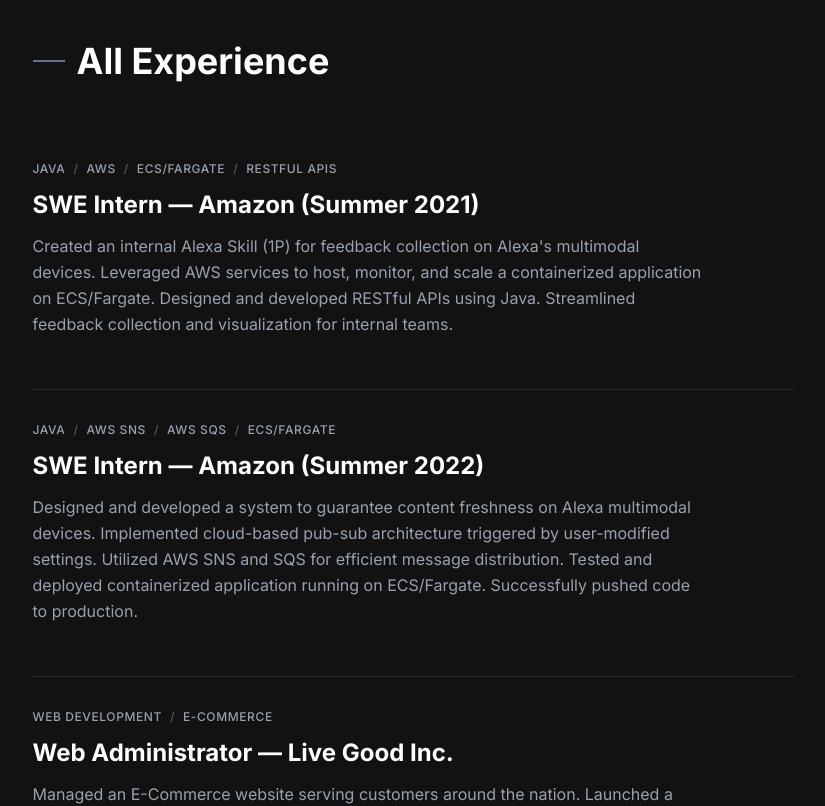
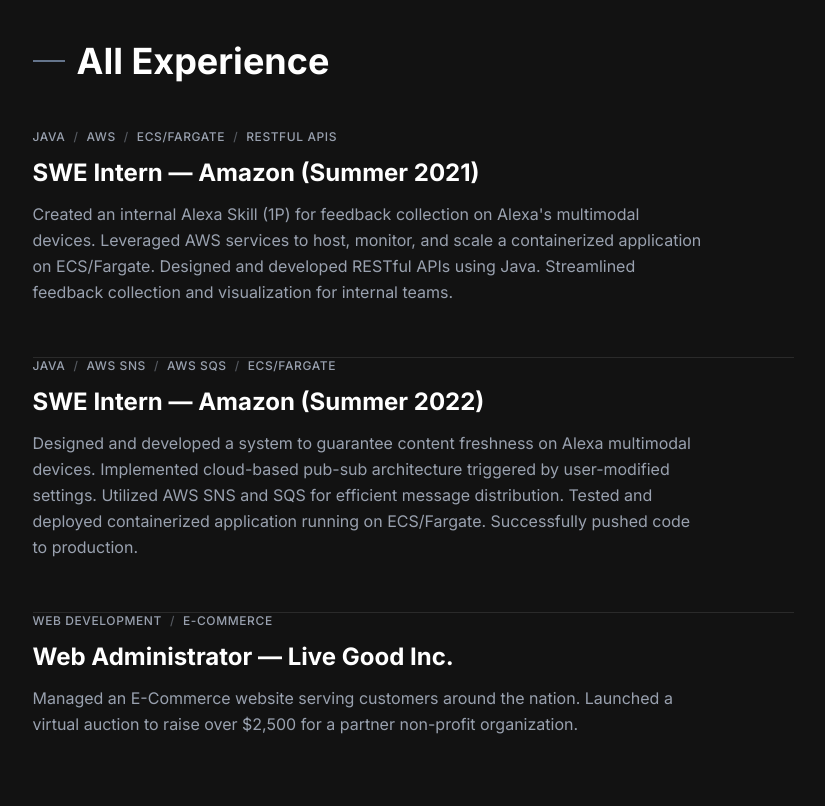
Before and after one commit to adilquamar/personal-portfolio-website, a Next.js app: page / in a window 1280 px wide. Shown: the part 3100-3906 px from the top of the page, without its empty margins (227-1052 px from the left). Built offline with nearby package versions, Linux system fonts and the light colour scheme.

Commit message:
fix: remove excess spacing between All projects title and first list item

```diff
--- a/src/components/sections/all-projects/project-list-item.tsx
+++ b/src/components/sections/all-projects/project-list-item.tsx
@@ -17,7 +17,7 @@
       transition={{ duration: 0.4, delay: index * 0.1 }}
       className="group"
     >
-      <div className="py-6 sm:py-8 group-last:pb-0">
+      <div className="py-6 sm:py-8 first:pt-0 group-last:pb-0">
         {/* Tech Stack */}
         <div className="mb-3 flex flex-wrap gap-x-2 gap-y-1 text-xs font-medium uppercase tracking-wider text-muted-foreground">
           {project.technologies.slice(0, 4).map((tech, i) => (
```
